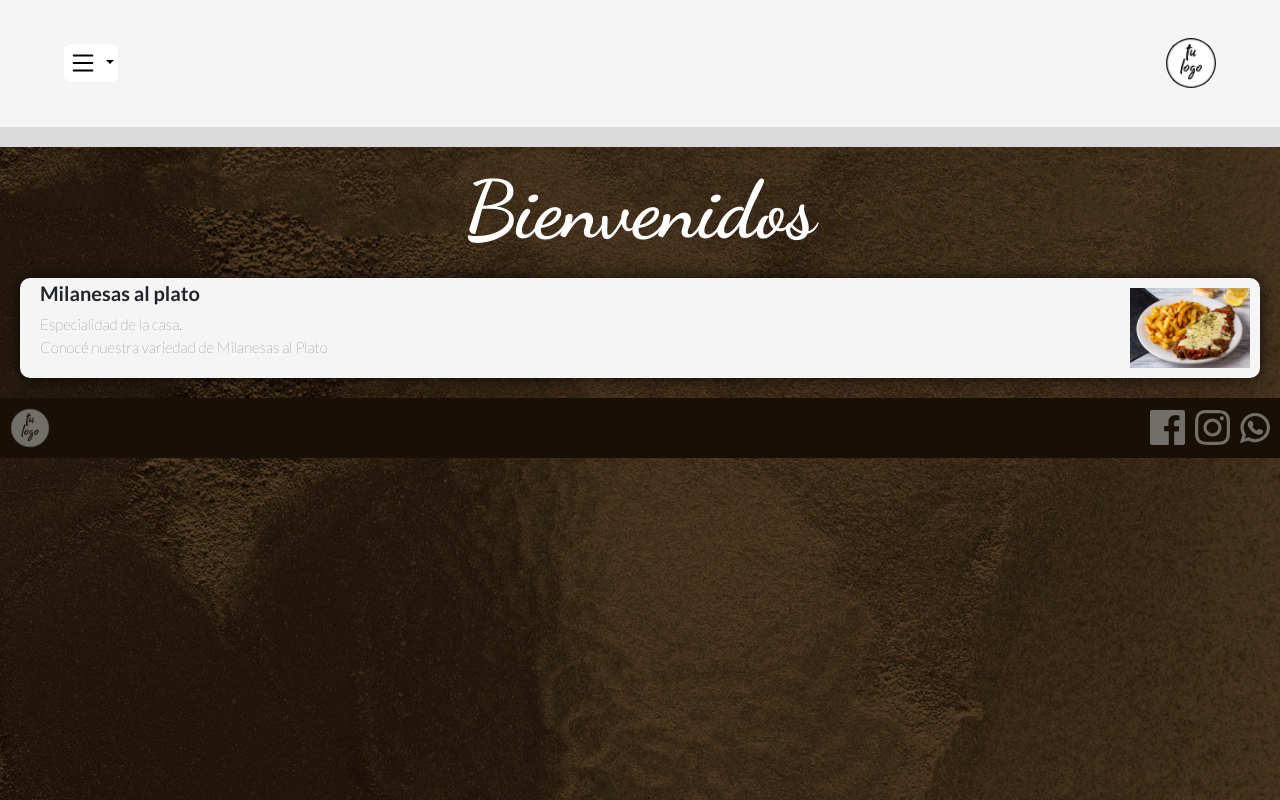
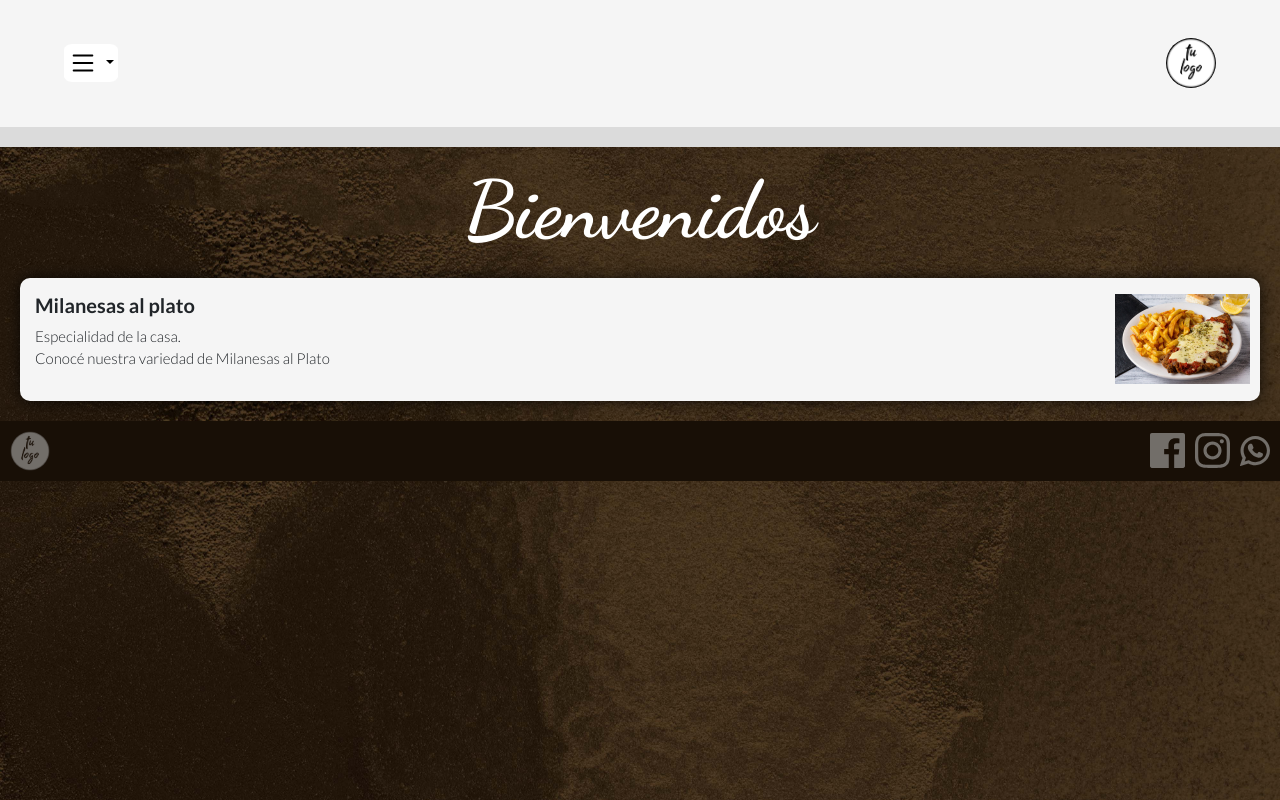
Before and after one commit to rromancastro/plantilla1, a website: page index.html in a window 1280 px wide. Drawn offline with nearby package versions, Linux system fonts and the light colour scheme.

Commit message:
upload 4

```diff
--- a/scss/base/_index.scss
+++ b/scss/base/_index.scss
@@ -12,7 +12,7 @@
     display: flex;
     align-items: center;
     justify-content: space-between;
-    height: 100px;
+    height: 100%;
     margin: 20px;
     border-radius: 10px;
     padding: 10px;
@@ -20,12 +20,12 @@
     -webkit-box-shadow: 0px 0px 15px 0px rgba(0,0,0,0.75);
     -moz-box-shadow: 0px 0px 15px 0px rgba(0,0,0,0.75);
     img {
-        height: 100%;
+        height: 90px;
     }
 }
 
 .infoItem {
-    padding: 10px;
+    padding: 5px;
     gap: 4px;
     h3 {
         font-family: $font1;
@@ -35,6 +35,6 @@
     p {
         font-family: $font1;
         font-size: 15px;
-        font-weight: 100;
+        font-weight: 300;
     }
 }
```
Also changed, not shown: css/style.css.
